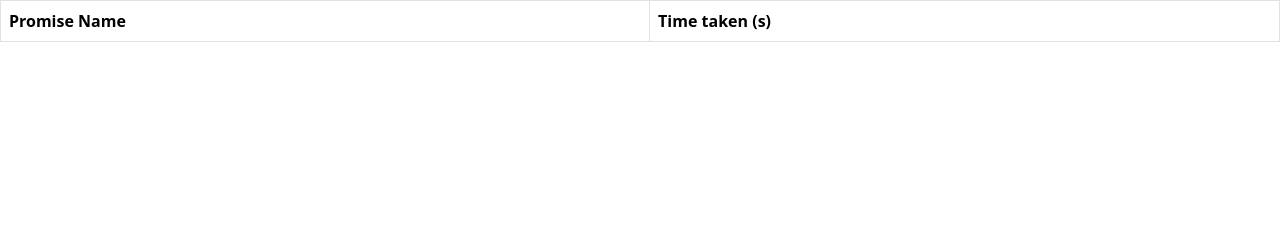
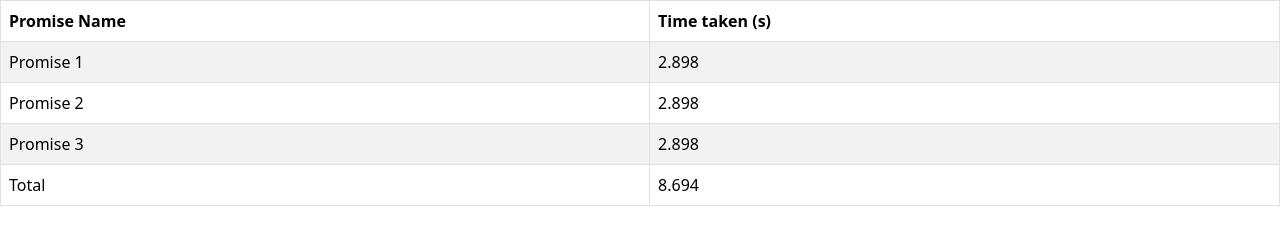
Before and after one commit to acciojob/wait-for-multiple-promises-aditya2145, a website: page main.html in a window 1280 px wide. Drawn offline with nearby package versions, Linux system fonts and the light colour scheme.

Commit message:
created a submission

```diff
--- a/main.html
+++ b/main.html
@@ -20,7 +20,11 @@
           <th>Time taken (s)</th>
         </tr>
       </thead>
-      <tbody id="output"></tbody>
+      <tbody id="output">
+		  <tr>
+			  <td colspan='2'>Loading...</td>
+		  </tr>
+	  </tbody>
     </table>
 
     <script type="text/javascript" src="./script.js"></script>
--- a/script.js
+++ b/script.js
@@ -1 +1,32 @@
 //your JS code here. If required.
+const randomPromise = new Promise((resolve, reject) => {
+	const time = Math.random() * 2 + 1;
+	setTimeout(() => {
+		resolve(time.toFixed(3));
+	}, time*1000)
+});
+
+async function populateTable() {
+	const promises = [randomPromise, randomPromise, randomPromise];
+	const result = await Promise.all(promises);
+
+	const tbody = document.getElementById('output');
+	tbody.innerHTML = '';
+
+	result.forEach((time, index) => {
+		const promiseName = `Promise ${index + 1}`;
+		const row = `<tr>
+						<td>${promiseName}</td>
+						<td>${time}</td>
+					</tr>`;
+		tbody.insertAdjacentHTML('beforeend', row)
+	});
+
+	const totalTime = result.reduce((acc, curr) => acc + parseFloat(curr), 0).toFixed(3);
+	const totalRow = `<tr>
+						<td>Total</td>
+						<td>${totalTime}</td>
+	                  </tr>`;
+	tbody.insertAdjacentHTML('beforeend', totalRow);
+}
+populateTable();
```
